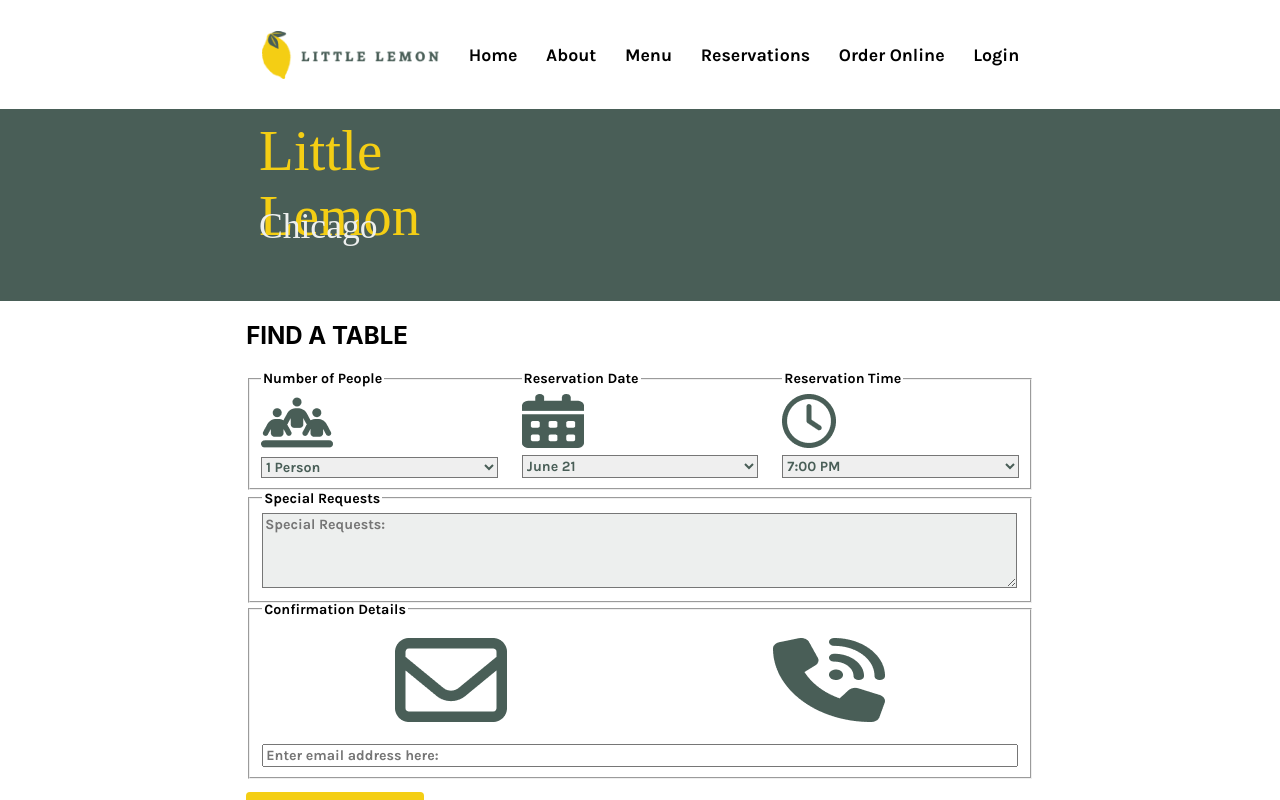
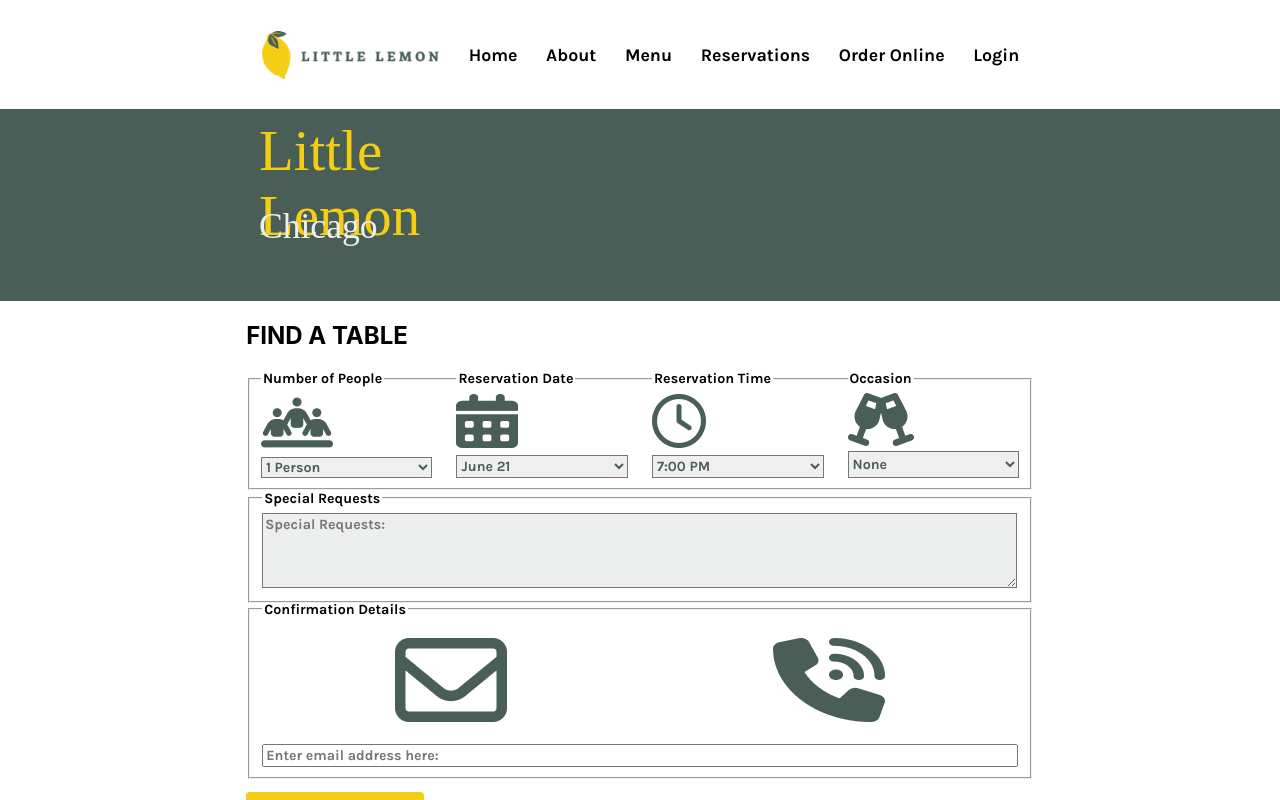
Before and after one commit to ProvidedPlay/Little-Lemon-Capstone-Project, a React (Create React App) app: page /reservations in a window 1280 px wide. Shown: the top 800 px of the page. Built offline with nearby package versions, Linux system fonts and the light colour scheme; a web font is replaced by a local one.

Commit message:
added an occasions option to the booking page

```diff
--- a/src/App.css
+++ b/src/App.css
@@ -388,6 +388,15 @@
   }
   #reservationTimeCard{
     padding-left: auto;
+    padding-right: auto;
+    border-right: 0;
+    border-left: 0;
+    margin-left: 0;
+    margin-right: 0;
+    width: calc(20.5092 * var(--webpage-vw));
+  }
+  #specialOccasionCard{
+    padding-left: auto;
     padding-right: calc(0.83333333333 * var(--webpage-vw));
     border-left: 0;
     margin-left: 0;
@@ -446,9 +455,12 @@
   .contactInfoOptionField:has(> input:checked){
     transition: all 0.2s ease-in-out;
     background-color: var(--light-grey);
-    border-color: var(--plant-green)!important;
     border-style: solid;
     border-width: 1px;
+  }
+  .contactInfoOptionField:has(> input:checked):not(:is(.contactInfoOptionField:hover)){
+    transition: all 0.2s ease-in-out;
+    border-color: var(--mid-grey)!important;
   }
   .contactInfoOptionField input{
     position:absolute;
@@ -809,7 +821,7 @@
     display: flex;
     flex-direction: column;
     height: calc(21.26168* var(--webpage-vw));
-    width: calc(25.9345*var(--webpage-vw));
+    width: calc(21.980875*var(--webpage-vw));
     align-items: center;
     justify-content: space-around;
     margin:0;
@@ -830,11 +842,11 @@
   .bookingDetailCard .bookingDetailInputField{
     margin:0;
     padding: 0;
-    width: calc(25.9345*var(--webpage-vw));
+    width: calc(21.980875*var(--webpage-vw));
   }
 
   .bookingDetailInputField option {
-    width: calc(25.9345*var(--webpage-vw));
+    width: calc(21.980875*var(--webpage-vw));
   }
 
   #bookingSectionSpecialRequests{
--- a/src/components/BookingSection.js
+++ b/src/components/BookingSection.js
@@ -66,14 +66,23 @@
                         <legend className="cardSubTitleText" for="reservationTimeField">Reservation Time</legend>
                         <select className="bookingDetailInputField cardSubTitleText thickGreyBorder" id="reservationDateField">
                             <option className="bookingDetailOption cardSubTitleText" value="7:00">7:00 PM</option>
-                            <option className="bookingDetailOption cardSubTitleText" value="7:00">7:30 PM</option>
+                            <option className="bookingDetailOption cardSubTitleText" value="7:30">7:30 PM</option>
                             <option className="bookingDetailOption cardSubTitleText" value="8:00">8:00 PM</option>
-                            <option className="bookingDetailOption cardSubTitleText" value="8:00">8:30 PM</option>
+                            <option className="bookingDetailOption cardSubTitleText" value="8:30">8:30 PM</option>
                             <option className="bookingDetailOption cardSubTitleText" value="9:00">9:00 PM</option>
-                            <option className="bookingDetailOption cardSubTitleText" value="9:00">9:30 PM</option>
+                            <option className="bookingDetailOption cardSubTitleText" value="9:30">9:30 PM</option>
                             <option className="bookingDetailOption cardSubTitleText" value="10:00">10:00 PM</option>
-                            <option className="bookingDetailOption cardSubTitleText" value="10:00">10:30 PM</option>
+                            <option className="bookingDetailOption cardSubTitleText" value="10:30">10:30 PM</option>
                             <option className="bookingDetailOption cardSubTitleText" value="11:00">11:00 PM</option>
+                        </select>
+                    </fieldset>
+                    <fieldset className="bookingDetailCard" id="specialOccasionCard">
+                        <img className="specialOccasionCardIcon" id="champagneGlassIcon" src="/Champagne Bottles.png" alt="Champagne Bottles Icon"/>
+                        <legend className="cardSubTitleText" for="specialOccasionField">Occasion</legend>
+                        <select className="bookingDetailInputField cardSubTitleText thickGreyBorder" id="specialOccasionField">
+                            <option className="specialOccasionOption cardSubTitleText" value="none">None</option>
+                            <option className="specialOccasionOption cardSubTitleText" value="Birthday">Birthday</option>
+                            <option className="specialOccasionOption cardSubTitleText" value="Anniversary">Anniversary</option>
                         </select>
                     </fieldset>
                 </section>
```
Also changed, not shown: public/Champagne Bottles.png (added).
